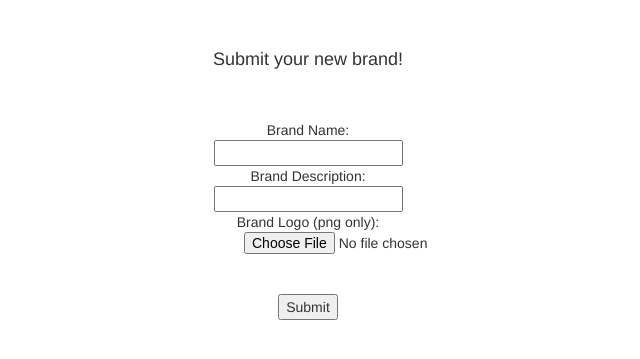
After one commit to abelbarrera15/car_rater, a PHP site: page /new_brand.html in a window 1280 px wide. The commit adds this page. Shown: the top 359 px of the page, without its empty margins (332-972 px from the left). Run offline with PHP 8.4, Linux system fonts and the light colour scheme; a stand-in replaces the project's code that opens the database connection; some libraries are stand-ins or nearby versions.

Commit message:
new brands added and image resolver done

```diff
--- /dev/null
+++ b/new_brand.html
@@ -0,0 +1,73 @@
+<!DOCTYPE html>
+<html lang="en">
+  <meta charset="utf-8" />
+  <style>
+    .brand_form {
+      text-align: center;
+    }
+  </style>
+  <head>
+    <title>Car Rating Application</title>
+    <!-- Latest compiled CSS v3.4.1 -->
+    <link
+      rel="stylesheet"
+      href="https://maxcdn.bootstrapcdn.com/bootstrap/3.4.1/css/bootstrap.min.css"
+    />
+    <!-- jQuery library v3.5.1-->
+    <script src="https://ajax.googleapis.com/ajax/libs/jquery/3.5.1/jquery.min.js"></script>
+    <!-- jQuery cookie library v1.4.1-->
+    <script src="//cdnjs.cloudflare.com/ajax/libs/jquery-cookie/1.4.1/jquery.cookie.min.js"></script>
+    <!-- Latest compiled JavaScript v3.4.1 -->
+    <script src="https://maxcdn.bootstrapcdn.com/bootstrap/3.4.1/js/bootstrap.min.js"></script>
+  </head>
+  <body>
+    <main></main>
+    <div class="brand_form" id="disp">
+      <br />
+      <br />
+      <h4>Submit your new brand!</h4>
+      <br />
+      <br />
+      <form action="new_brand_submit.php" method="POST">
+        Brand Name:<br />
+        <input type="text" name="brand_name" required />
+        <br />
+        Brand Description:<br />
+        <input type="text" name="brand_desc" required />
+        <br />
+        Brand Logo (png only):<br />
+        <input
+          style="margin-left: 45%; margin-right: 45%"
+          type="file"
+          name="brand_img"
+          id="brand_img"
+          accept=".png"
+          required
+        />
+        <br />
+        <br />
+        <input type="hidden" id="base64_img" name="base64_img" value="" />
+        <input type="submit" name="submit" />
+      </form>
+    </div>
+    <script>
+      file_input = document.getElementById("brand_img");
+      file_input.onchange = () => {
+        var reader = new FileReader();
+        const file = document.querySelector("#brand_img").files[0];
+        reader.readAsDataURL(file);
+        reader.onload = function () {
+          document.getElementById("base64_img").value = reader.result.substring(
+            22,
+            reader.result.length
+          );
+        };
+      };
+      var dispHTML = document.getElementById("disp");
+      if ($.cookie("user_name") == undefined) {
+        dispHTML.innerHTML =
+          "<h1> YOU DO NOT HAVE ACCESS TO THIS RESOURCE! FORBIDDEN/<h1>";
+      }
+    </script>
+  </body>
+</html>
```
Also changed, not shown: brand_page.php (+5 -8 lines), brand_reviews.php (+28 -0 lines), new_brand_submit.php (added, +34 -0 lines).
